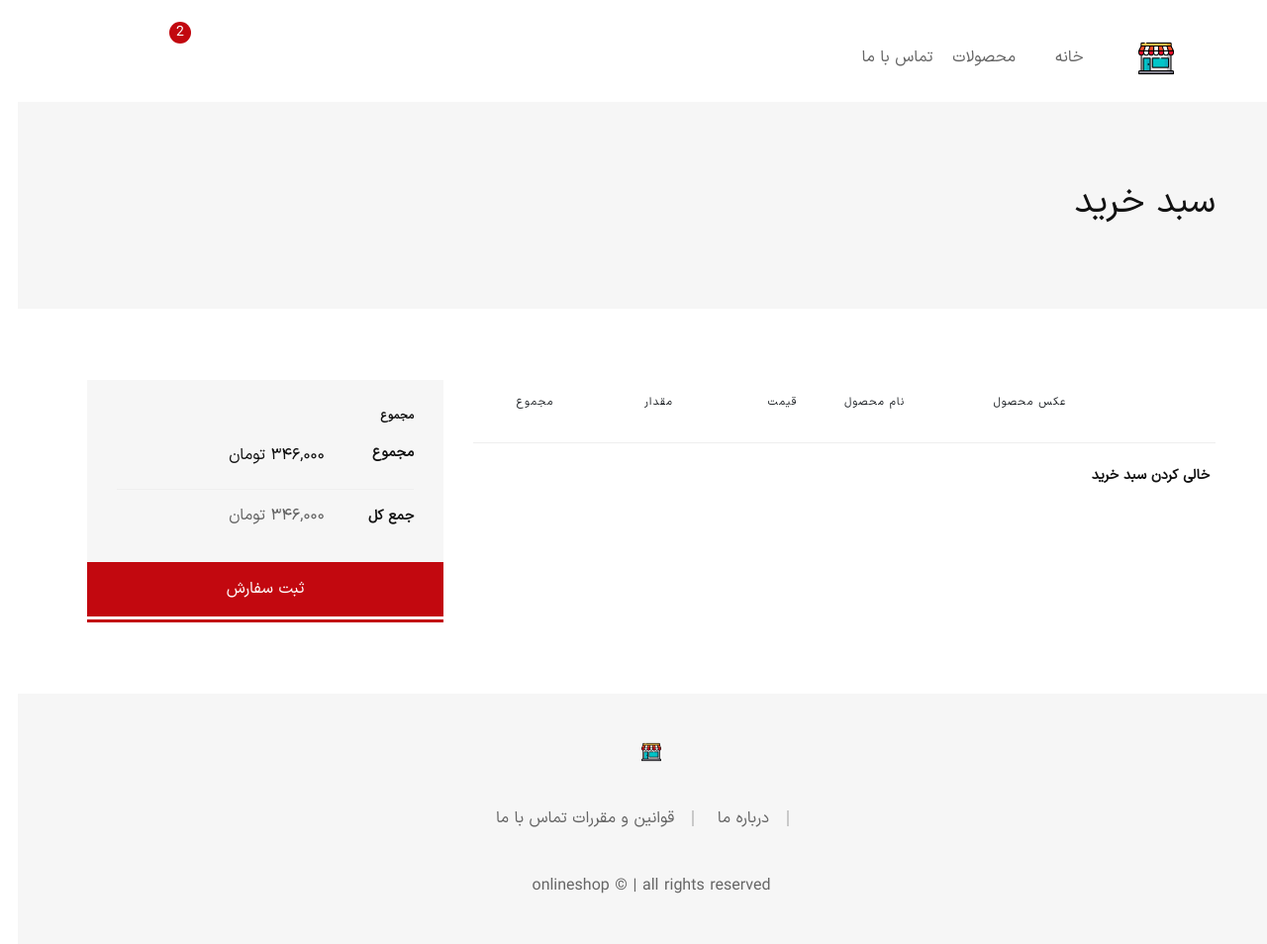
After one commit to faatemehch/django_onlineshop_docker_postgres, a Django app: page /cart/ in a window 1280 px wide. The commit adds this page. Shown: the whole page at 99% size. Run offline with Django 4.2, Linux system fonts and the light colour scheme; lists and menus that the app fills with data are empty; parts of the project's set-up code (start-up, migrations or seed data) failed here and were passed over; some libraries are stand-ins or nearby versions; some web fonts are replaced.

Commit message:
add to cart implemented

```diff
--- a/cart/forms.py
+++ b/cart/forms.py
@@ -1,8 +1,10 @@
 from django import forms
 
 
-class AddToCart(forms.Form):
+class AddToCartForm(forms.Form):
     """A form for adding an item to the shopping cart."""
 
     QUANTIYY_CHOISES = [(i, str(i)) for i in range(1, 20)]
     quantity = forms.TypedChoiceField(choices=QUANTIYY_CHOISES, coerce=int) # coerce:  str -> int
+
+    # <input type="number" class="quantity-input" name="qty" id="qty" value="1" min="1">
--- /dev/null
+++ b/cart/templates/cart/cart_detail.html
@@ -0,0 +1,119 @@
+{% extends "_base.html" %}
+{% block title %}
+shopping cart
+{% endblock title %}
+{% block content %}
+        <!-- Breadcrumb area Start -->
+        <div class="breadcrumb-area bg-color ptb--90" data-bg-color="#f6f6f6">
+            <div class="container">
+                <div class="row">
+                    <div class="col-12">
+                        <div class="d-flex justify-content-between align-items-center flex-sm-row flex-column">
+                            <h1 class="page-title">سبد خرید</h1>
+                        </div>
+                    </div>
+                </div>
+            </div>
+        </div>
+        <!-- Breadcrumb area End -->
+
+        <!-- Main Content Wrapper Start -->
+        <div class="main-content-wrapper">
+            <div class="page-content-inner ptb--80">
+                <div class="container">
+                    <div class="row">
+                        <div class="col-lg-8 mb-md--50">
+                            <form class="cart-form" action="#">
+                                <div class="row no-gutters">
+                                    <div class="col-12">
+                                        <div class="table-content table-responsive">
+                                            <table class="table text-center">
+                                                <thead>
+                                                    <tr>
+                                                        <th>&nbsp;</th>
+                                                        <th>عکس محصول</th>
+                                                        <th class="text-left">نام محصول</th>
+                                                        <th>قیمت</th>
+                                                        <th>مقدار</th>
+                                                        <th>مجموع</th>
+                                                    </tr>
+                                                </thead>
+                                                <tbody>
+                                                    {% for item in cart %}
+                                                    <tr>
+                                                        <td class="product-remove text-left"><a href=""><i class="flaticon flaticon-cross"></i></a></td>
+                                                        <td class="product-thumbnail text-left">
+                                                            <img src="assets/img/products/prod-10-70x88.jpg" alt="Product Thumnail">
+                                                        </td>
+                                                        <td class="product-name wide-column">
+                                                            <h3>
+                                                                <a href="product-details.html">{{item.product_obj.title}}</a>
+                                                            </h3>
+                                                        </td>
+                                                        <td class="product-price">
+                                                            <span class="product-price-wrapper">
+                                                                <span class="money">۱۴۸,۰۰۰ تومان</span>
+                                                            </span>
+                                                        </td>
+                                                        <td class="product-quantity">
+                                                            <div class="quantity">
+                                                                <input type="number" class="quantity-input" name="qty" id="qty-1" value="{{item.quantity}}" min="1">
+                                                            </div>
+                                                        </td>
+                                                        <td class="product-total-price">
+                                                            <span class="product-price-wrapper">
+                                                                <span class="money">{{item.product_obj.price}} تومان</span>
+                                                            </span>
+                                                        </td>
+                                                    </tr>
+                                                    {% endfor %}
+
+                                                </tbody>
+                                            </table>
+                                        </div>
+                                    </div>
+                                </div>
+                                <div class="row no-gutters border-top pt--20 mt--20">
+                                    <div class="col-sm-6 text-sm-right">
+                                        <button type="submit" class="cart-form__btn">خالی کردن سبد خرید</button>
+                                    </div>
+                                </div>
+                            </form>
+                        </div>
+                        <div class="col-lg-4">
+                            <div class="cart-collaterals">
+                                <div class="cart-totals">
+                                    <h5 class="font-size-14 font-bold mb--15">مجموع</h5>
+                                    <div class="cart-calculator">
+                                        <div class="cart-calculator__item">
+                                            <div class="cart-calculator__item--head">
+                                                <span>مجموع</span>
+                                            </div>
+                                            <div class="cart-calculator__item--value">
+                                                <span>۳۴۶,۰۰۰ تومان</span>
+                                            </div>
+                                        </div>
+                                        <div class="cart-calculator__item order-total">
+                                            <div class="cart-calculator__item--head">
+                                                <span>جمع کل</span>
+                                            </div>
+                                            <div class="cart-calculator__item--value">
+                                                <span class="product-price-wrapper">
+                                                    <span class="money">۳۴۶,۰۰۰ تومان</span>
+                                                </span>
+                                            </div>
+                                        </div>
+                                    </div>
+                                </div>
+                                <a href="checkout.html" class="btn btn-fullwidth btn-bg-red btn-color-white btn-hover-2">
+                                    ثبت سفارش
+                                </a>
+                            </div>
+                        </div>
+                    </div>
+                </div>
+            </div>
+        </div>
+        <!-- Main Content Wrapper Start -->
+
+{% endblock content %}
--- a/cart/urls.py
+++ b/cart/urls.py
@@ -0,0 +1,8 @@
+from django.urls import path
+from . import views
+
+app_name = 'cart'
+urlpatterns = [
+     path('', views.cart_detail_view, name='cart_detail'),
+     path('add_to_cart/<int:product_id>/', views.add_to_cart_view, name='add_to_cart'),
+]
--- a/cart/views.py
+++ b/cart/views.py
@@ -1,3 +1,24 @@
-from django.shortcuts import render
+from django.shortcuts import render, get_object_or_404, redirect
+from .cart import Cart
+from products.models import Product
+from .forms import AddToCartForm
 
-# Create your views here.
+
+def cart_detail_view(request):
+    cart = Cart(request)
+    context = {
+        'cart': cart
+    }
+    return render(request, 'cart/cart_detail.html', context)
+
+
+def add_to_cart_view(request, product_id):
+    cart = Cart(request)
+    product = get_object_or_404(Product, id=product_id)
+    form = AddToCartForm(request.POST)
+    if form.is_valid():
+        # the form has validated - we can add to the cart
+        cleaned_data = form.cleaned_data
+        quantity = cleaned_data['quantity']
+        cart.add(product, quantity) # request.session.modified = True  # marks that session was changed
+    return redirect('cart:cart_detail')
--- a/config/urls.py
+++ b/config/urls.py
@@ -24,6 +24,7 @@ urlpatterns = [
     # path('accounts/', include('accounts.urls')),
     path('accounts/', include('allauth.urls')),
     path('products/', include('products.urls')),
+    path('cart/', include('cart.urls')),
 
     # rosetta (i18n)
     path('rosseta/', include('rosetta.urls'))
--- a/products/views.py
+++ b/products/views.py
@@ -4,7 +4,7 @@ from django.contrib.messages.views import SuccessMessageMixin
 from django.contrib import messages
 from .models import Product, Comment
 from .forms import CommentForm
-
+from cart.forms import AddToCartForm
 # from django.utils.translation import gettext as _
 
 
@@ -20,6 +20,7 @@ class ProductDetailView(generic.DetailView):
     def get_context_data(self, **kwargs):
         context = super().get_context_data(**kwargs)
         context["form"] = CommentForm()
+        context["add_to_cart_form"] = AddToCartForm()
         return context
 
 
```
Also changed, not shown: products/templates/products/product_detail.html (+12 -8 lines).
